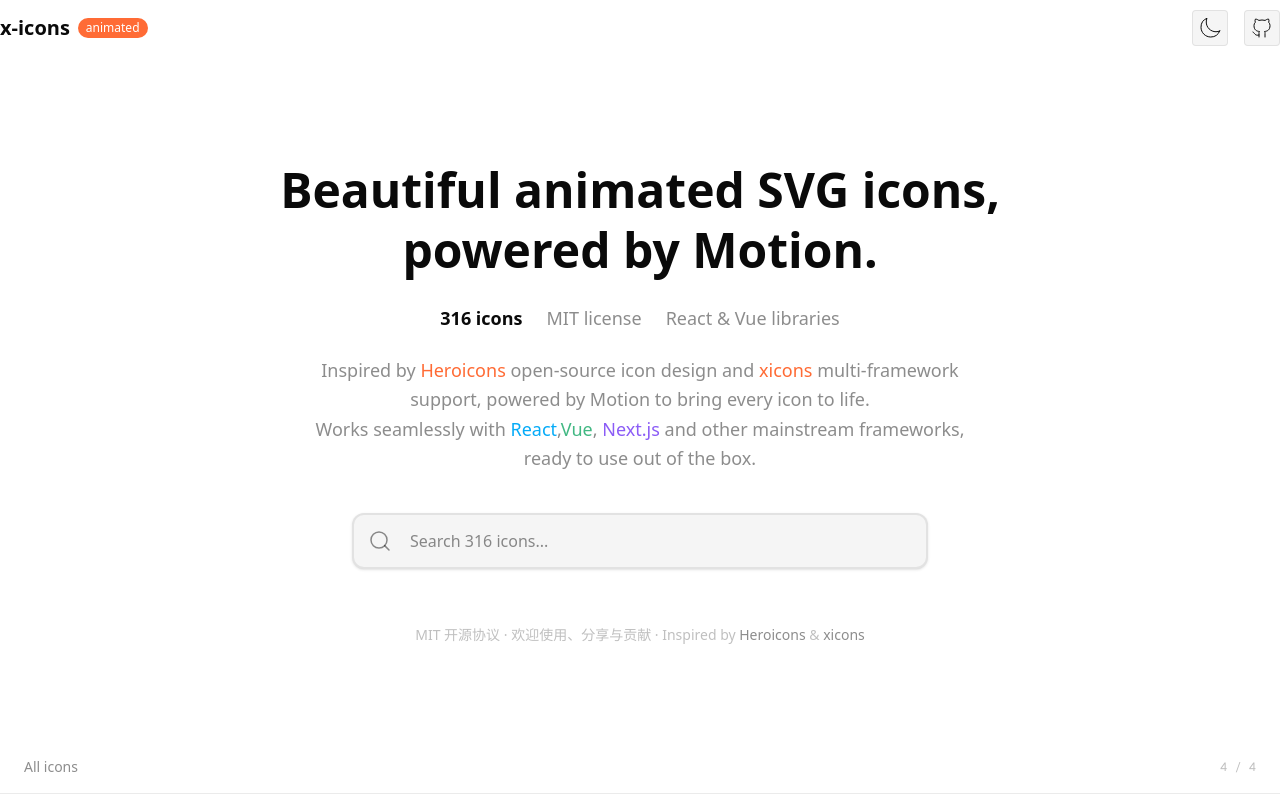
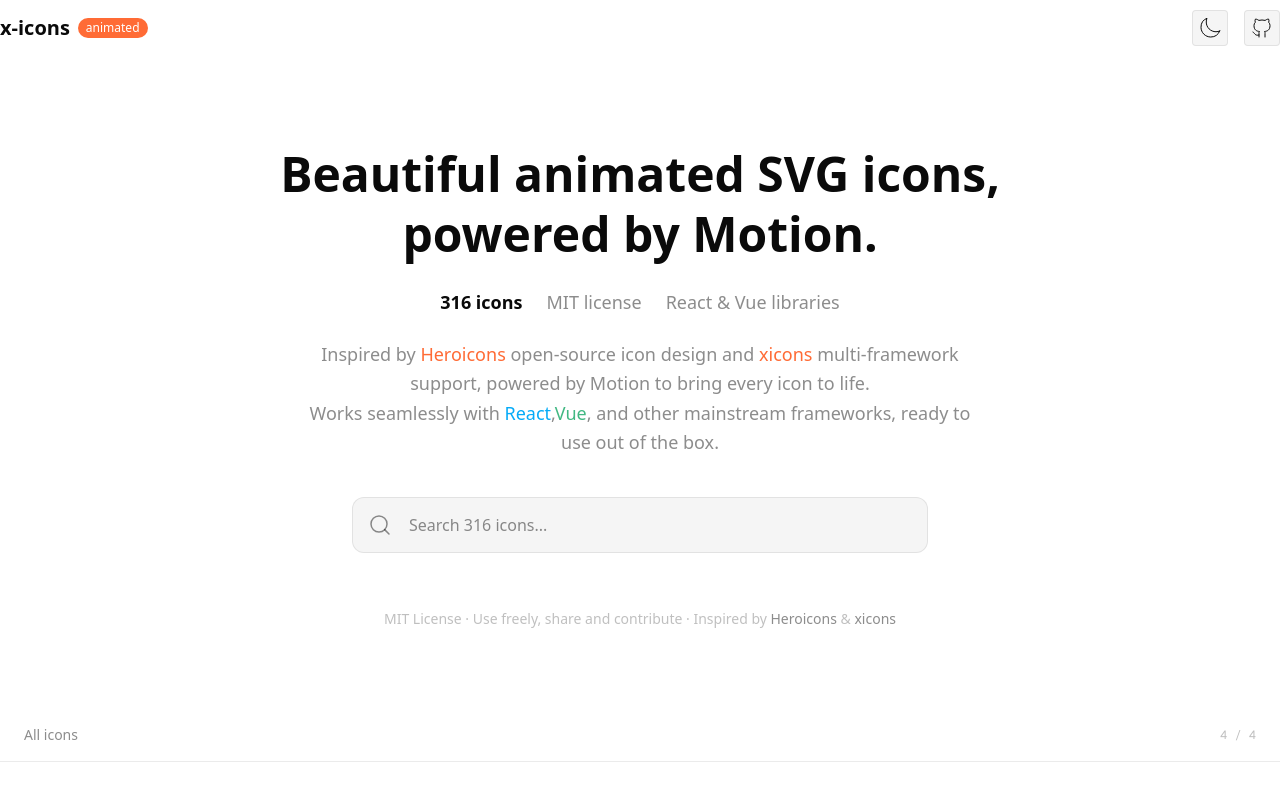
Before and after one commit to ChenHaoJie9527/x-icons-animated, a Next.js app in the folder apps/web/: page / in a window 1280 px wide. Built offline with nearby package versions, Linux system fonts and the light colour scheme.

Commit message:
feat: 调整间距

```diff
--- a/apps/web/app/components/icon-list.tsx
+++ b/apps/web/app/components/icon-list.tsx
@@ -3,6 +3,8 @@
 import { useDeferredValue, useMemo, useRef, useState } from "react";
 import { ICON_LIST } from "@/lib/icon-registry";
 import type { IconAnimationHandle, IconMeta } from "@/lib/icon-types";
+import { PAGE_ANIMATIONS } from "@/lib/animation-timeline";
+import { motion } from "motion/react";
 
 type Icon = Pick<IconMeta, "name" | "keywords">;
 
@@ -36,7 +38,10 @@
 	};
 
 	return (
-		<div className="flex flex-col h-full">
+		<motion.div
+			className="flex flex-col h-full"
+			{...PAGE_ANIMATIONS.heroIconsContent}
+		>
 			<div className="flex items-center justify-between px-6 py-4 border-b border-border shrink-0">
 				<span className="text-sm text-muted">
 					{searchValue.trim()
@@ -70,7 +75,7 @@
 					))}
 				</div>
 			)}
-		</div>
+		</motion.div>
 	);
 };
 
--- a/apps/web/app/components/story-timeline.tsx
+++ b/apps/web/app/components/story-timeline.tsx
@@ -1,8 +1,8 @@
 "use client";
 
 import { motion } from "motion/react";
+import Link from "next/link";
 import { PAGE_ANIMATIONS } from "@/lib/animation-timeline";
-import Link from "next/link";
 
 interface StoryTimelineProps {
 	searchValue?: string;
@@ -14,7 +14,7 @@
 	onSearchChange,
 }: StoryTimelineProps) {
 	return (
-		<div className="w-full max-w-4xl mx-auto px-6 py-16 md:py-24">
+		<div className="w-full max-w-4xl mx-auto px-6 py-16 md:py-20">
 			<div className="text-center space-y-6">
 				<motion.h1
 					className="text-4xl md:text-5xl font-bold text-foreground leading-tight"
@@ -77,16 +77,7 @@
 					>
 						Vue
 					</Link>
-					,{" "}
-					<Link
-						href="https://nextjs.org"
-						target="_blank"
-						rel="noopener noreferrer"
-						className="text-[#8b5cf6] hover:underline"
-					>
-						Next.js
-					</Link>{" "}
-					and other mainstream frameworks, ready to use out of the box.
+					, and other mainstream frameworks, ready to use out of the box.
 				</motion.p>
 
 				<motion.div
@@ -109,7 +100,7 @@
 						</svg>
 						<input
 							aria-label="Search icons"
-							className="w-full h-14 pl-14 pr-6 text-base bg-surface border-2 border-border rounded-xl text-foreground placeholder:text-muted outline-none focus:border-primary transition-colors shadow-sm"
+							className="w-full h-14 pl-14 pr-6 text-base bg-surface border border-border rounded-xl text-foreground placeholder:text-muted outline-none focus:border-primary transition-colors"
 							onChange={(e) => onSearchChange?.(e.target.value)}
 							placeholder="Search 316 icons..."
 							type="text"
@@ -123,24 +114,24 @@
 					{...PAGE_ANIMATIONS.heroFooter}
 				>
 					<p>
-						MIT 开源协议 · 欢迎使用、分享与贡献 · Inspired by{" "}
-						<a
+						MIT License · Use freely, share and contribute · Inspired by{" "}
+						<Link
 							href="https://heroicons.com"
 							target="_blank"
 							rel="noopener noreferrer"
 							className="text-muted hover:text-primary transition-colors"
 						>
 							Heroicons
-						</a>{" "}
+						</Link>{" "}
 						&{" "}
-						<a
+						<Link
 							href="https://www.xicons.org"
 							target="_blank"
 							rel="noopener noreferrer"
 							className="text-muted hover:text-primary transition-colors"
 						>
 							xicons
-						</a>
+						</Link>
 					</p>
 				</motion.div>
 			</div>
--- a/apps/web/app/lib/animation-timeline.ts
+++ b/apps/web/app/lib/animation-timeline.ts
@@ -220,4 +220,5 @@
 	heroDescription: pageTimeline.fadeInUp(0.6),
 	heroSearch: pageTimeline.fadeInUp(0.75),
 	heroFooter: pageTimeline.fadeInUp(0.9),
+	heroIconsContent: pageTimeline.fadeInUp(1.05),
 };
```
